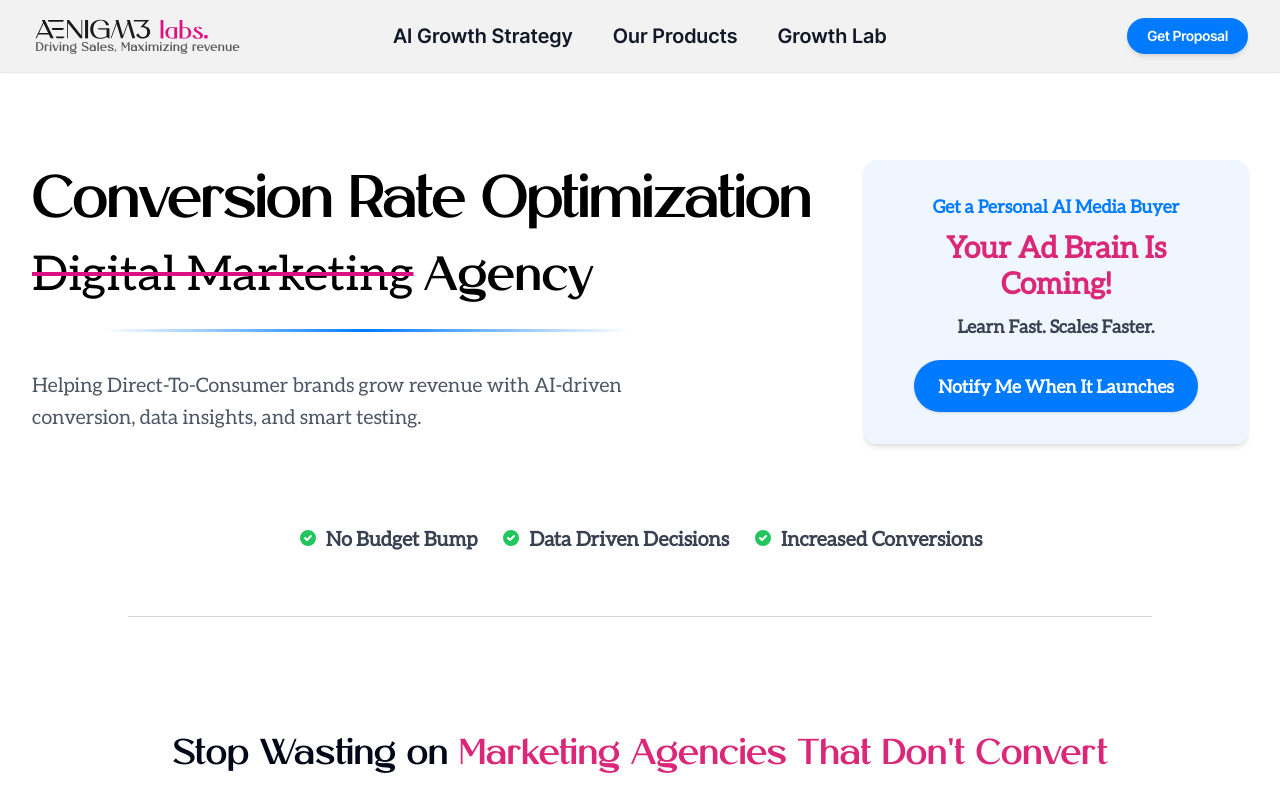
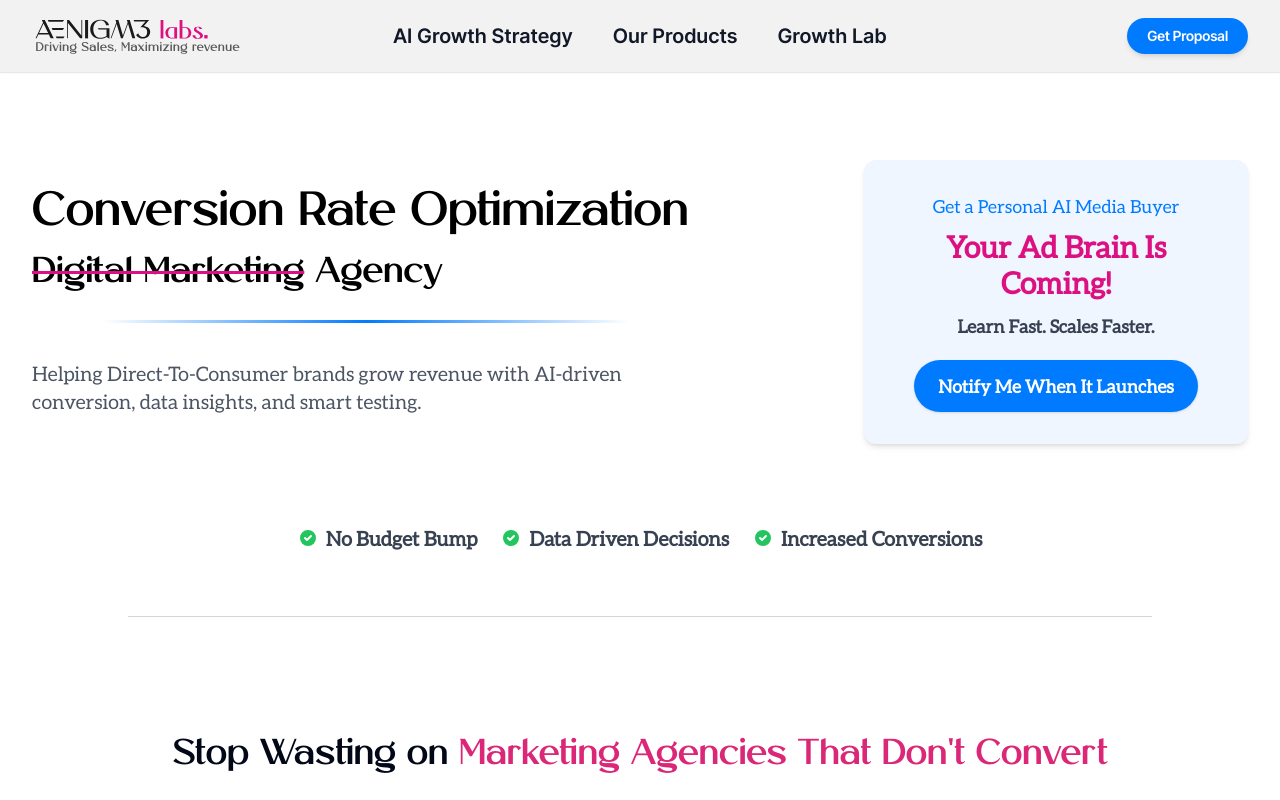
Before and after one commit to Sanju-willis/aenigm3, a Next.js app: page / in a window 1280 px wide. Shown: the top 800 px of the page. Built offline with nearby package versions, Linux system fonts and the light colour scheme.

Commit message:
fix: correct file path comment and enhance typography in CROQuestionsSection and HeroSection components

```diff
--- a/src/components/landing-page/CROQuestionsSection.tsx
+++ b/src/components/landing-page/CROQuestionsSection.tsx
@@ -1,10 +1,11 @@
-// src\components\landing-page\CROQuestionsSection.tsx
+// src/components/landing-page/CROQuestionsSection.tsx
 'use client';
 
 import { useState, useEffect } from 'react';
 import { Button } from "@/components/ui/button";
 import { motion } from "framer-motion";
 import AskCROForm from "../forms/AskCROForm";
+import { interTight } from '@/utils/fonts';
 
 const faqs = [
   {
@@ -43,17 +44,18 @@ export default function CROQuestionsSection() {
       document.body.style.overflow = 'auto';
     };
   }, [showAskCROForm]);
+
   return (
     <>
-      <section className="py-20 bg-white">
+      <section className={`py-20 bg-white font-sans ${interTight.variable}`}>
         <div className="container mx-auto px-4 md:px-6">
           {/* Heading */}
-          <h2 className="text-2xl sm:text-3xl lg:text-4xl font-bold text-center mb-8">
+          <h2 className="text-2xl sm:text-3xl lg:text-4xl font-bold text-center mb-8 leading-snug">
             We understand that you are worried
           </h2>
 
           {/* FAQ List */}
-          <div className="max-w-4xl mx-auto space-y-4">
+          <div className="max-w-4xl mx-auto space-y-5">
             {faqs.map((faq, index) => (
               <motion.div
                 key={index}
@@ -63,9 +65,10 @@ export default function CROQuestionsSection() {
                 transition={{ delay: index * 0.1 }}
               >
                 <div className="flex items-start gap-4">
-                  <span className="text-lg font-medium text-gray-600 w-12">{faq.number}</span>
-                  <div className="flex-1">                  <h3 className="text-xl font-semibold text-gray-900 mb-2">{faq.question}</h3>
-                    <p className="text-brandblue text-lg">{faq.answer}</p>
+                  <span className="text-lg font-medium text-gray-600 w-12 leading-tight">{faq.number}</span>
+                  <div className="flex-1 leading-tight">
+                    <h3 className="text-lg sm:text-xl font-semibold text-gray-900 mb-1">{faq.question}</h3>
+                    <p className="text-brandblue text-base sm:text-lg">{faq.answer}</p>
                   </div>
                 </div>
                 {index < faqs.length - 1 && (
@@ -88,7 +91,8 @@ export default function CROQuestionsSection() {
               <Button
                 onClick={() => setShowAskCROForm(true)}
                 size="lg"
-                className="bg-purple-500 text-white px-12 py-12 rounded-xl flex items-center gap-4 hover:bg-purple-600 text-lg font-semibold" id="ask-cro-expert"
+                className="bg-purple-500 text-white px-12 py-12 rounded-xl flex items-center gap-4 hover:bg-purple-600 text-lg font-semibold"
+                id="ask-cro-expert"
               >
                 <img
                   src="expert.png"
@@ -101,6 +105,7 @@ export default function CROQuestionsSection() {
           </div>
         </div>
       </section>
+
       {/* Modal for AskCROForm */}
       {showAskCROForm && (
         <div className="fixed inset-0 z-50 flex items-center justify-center bg-gray-800 bg-opacity-75 p-4">
--- a/src/components/landing-page/HeroSection.tsx
+++ b/src/components/landing-page/HeroSection.tsx
@@ -1,3 +1,4 @@
+// src/components/landing-page/HeroSection.tsx
 'use client';
 
 import Link from 'next/link';
@@ -13,13 +14,8 @@ export default function HeroSection() {
   const [showStrike, setShowStrike] = useState(true);
 
   useEffect(() => {
-    const interval = setInterval(() => {
-      setShowAlt((prev) => !prev);
-    }, 6000);
-
-    const strikeInterval = setInterval(() => {
-      setShowStrike((prev) => !prev);
-    }, 6000);
+    const interval = setInterval(() => setShowAlt((prev) => !prev), 6000);
+    const strikeInterval = setInterval(() => setShowStrike((prev) => !prev), 6000);
 
     return () => {
       clearInterval(interval);
@@ -29,7 +25,7 @@ export default function HeroSection() {
 
   return (
     <section className="relative isolate overflow-hidden pt-16 sm:pt-20 md:pt-24 pb-12 md:pb-16 bg-white">
-      <div className="mx-auto max-w-7xl px-4 sm:px-6 lg:px-8">
+      <div className="mx-auto max-w-7xl px-4 sm:px-6 lg:px-8 font-body">
         <div className="grid grid-cols-1 lg:grid-cols-2 gap-8 lg:gap-0 items-center">
           {/* Left Content */}
           <motion.div
@@ -38,28 +34,25 @@ export default function HeroSection() {
             transition={{ duration: 0.5 }}
             className="text-center lg:text-left"
           >
-            <h1 className="whitespace-nowrap text-3xl sm:text-3xl md:text-4xl lg:text-5xl xl:text-6xl font-heading tracking-tight text-black leading-tight">
+            <h1 className="whitespace-nowrap text-3xl sm:text-4xl md:text-5xl lg:text-5xl font-heading font-bold text-black leading-tight">
               Conversion Rate Optimization
             </h1>
-            <p className="mt-3 sm:mt-4 text-2xl sm:text-3xl lg:text-4xl xl:text-5xl text-black">
-              <span className="line-through decoration-boldpink">
-                Digital Marketing
-              </span>{' '}
-              <span className="font-heading">Agency</span>
+            <p className="mt-4 text-2xl sm:text-3xl lg:text-4xl font-heading font-semibold text-black">
+              <span className="line-through decoration-[#dd1082]">Digital Marketing</span>{' '}
+              <span className="text-black">Agency</span>
             </p>
 
-            {/* Pixel-by-pixel blooming animated bar */}
             <div
               className="h-[10px] w-full my-6 rounded-full bg-[length:0%_100%] bg-gradient-to-r from-white via-brandblue to-white animate-pixel-bloom bg-no-repeat"
-              style={{ backgroundImage: 'linear-gradient(to right, white,brandblue, white)' }}
+              style={{ backgroundImage: 'linear-gradient(to right, white, brandblue, white)' }}
             />
 
-            <p className="mt-6 md:mt-8 text-base sm:text-lg md:text-xl leading-7 md:leading-8 text-gray-600 max-w-2xl mx-auto lg:mx-0">
+            <p className="mt-6 md:mt-8 text-base sm:text-lg md:text-xl text-gray-600 max-w-2xl mx-auto lg:mx-0">
               Helping Direct-To-Consumer brands grow revenue with AI-driven conversion, data insights, and smart testing.
             </p>
           </motion.div>
 
-          {/* Right Box with toggle */}
+          {/* Right Box */}
           <motion.div
             className="flex flex-col items-center lg:items-end text-center cursor-pointer"
             initial={{ opacity: 0, x: 20 }}
@@ -77,11 +70,13 @@ export default function HeroSection() {
             >
               {showAlt ? (
                 <>
-                  <p className="text-base sm:text-lg font-semibold text-brandblue mb-2">Get a Personal AI Media Buyer</p>
-                  <p className="text-2xl sm:text-3xl font-bold text-pink-600 mb-3">
+                  <p className="text-base sm:text-lg font-medium text-brandblue mb-2">
+                    Get a Personal AI Media Buyer
+                  </p>
+                  <p className="text-2xl sm:text-3xl font-bold text-[#dd1082] mb-3">
                     Your Ad Brain Is Coming!
                   </p>
-                  <p className="text-base sm:text-lg font-bold text-gray-700 mb-5">
+                  <p className="text-base sm:text-lg font-semibold text-gray-700 mb-5">
                     Learn Fast. Scales Faster.
                   </p>
                   <button
@@ -89,24 +84,23 @@ export default function HeroSection() {
                       e.stopPropagation();
                       setShowNotifyForm(true);
                     }}
-                    className="w-full sm:w-auto inline-block rounded-full bg-brandblue px-6 py-3 text-base sm:text-lg font-semibold text-white shadow hover:bg-brandblue/90 transition cursor-pointer min-h-[48px]"
-                    id="cta-coming-soon"
+                    className="w-full sm:w-auto rounded-full bg-brandblue px-6 py-3 text-base sm:text-lg font-semibold text-white shadow hover:bg-brandblue/90 transition min-h-[48px]"
                   >
                     Notify Me When It Launches
                   </button>
                 </>
               ) : (
                 <>
-                  <p className="text-base sm:text-lg text-gray-700 font-bold mb-2">Guaranteed</p>
+                  <p className="text-base sm:text-lg text-gray-700 font-medium mb-2">Guaranteed</p>
                   <p className="text-3xl sm:text-4xl font-bold text-brandblue mb-2">2X ROI in 160 days</p>
-                  <p className="text-base sm:text-lg font-bold text-gray-700 mb-2">or We Work for</p>
-                  <p className="text-4xl sm:text-5xl font-bold text-pink-600 mb-4 sm:mb-6">FREE!</p>
+                  <p className="text-base sm:text-lg font-medium text-gray-700 mb-2">or We Work for</p>
+                  <p className="text-4xl sm:text-5xl font-bold text-[#dd1082] mb-4 sm:mb-6">FREE!</p>
                   <button
                     onClick={(e) => {
                       e.stopPropagation();
                       setShowForm(true);
                     }}
-                    className="w-full sm:w-auto inline-block rounded-full bg-brandblue px-6 py-3 text-base sm:text-lg font-semibold text-white shadow hover:bg-brandblue/90 transition min-h-[48px]" id="cta-qualify"
+                    className="w-full sm:w-auto rounded-full bg-brandblue px-6 py-3 text-base sm:text-lg font-semibold text-white shadow hover:bg-brandblue/90 transition min-h-[48px]"
                   >
                     See If My Business Qualifies →
                   </button>
@@ -116,14 +110,14 @@ export default function HeroSection() {
           </motion.div>
         </div>
 
-        {/* Checkmark points */}
-        <div className="flex flex-col sm:flex-row items-center justify-center gap-4 sm:gap-6 mt-20 ">
+        {/* Checkmarks */}
+        <div className="flex flex-col sm:flex-row items-center justify-center gap-4 sm:gap-6 mt-20">
           {["No Budget Bump", "Data Driven Decisions", "Increased Conversions"].map((text, index) => (
             <div key={index} className="inline-flex items-center gap-2">
               <svg className="w-5 h-5 text-green-500 shrink-0" viewBox="0 0 20 20" fill="currentColor">
                 <path fillRule="evenodd" d="M10 18a8 8 0 100-16 8 8 0 000 16zm3.707-9.293a1 1 0 00-1.414-1.414L9 10.586 7.707 9.293a1 1 0 00-1.414 1.414l2 2a1 1 0 001.414 0l4-4z" clipRule="evenodd" />
               </svg>
-              <span className="text-xl font-bold text-gray-700 ">{text}</span>
+              <span className="text-xl font-semibold text-gray-700">{text}</span>
             </div>
           ))}
         </div>
```
